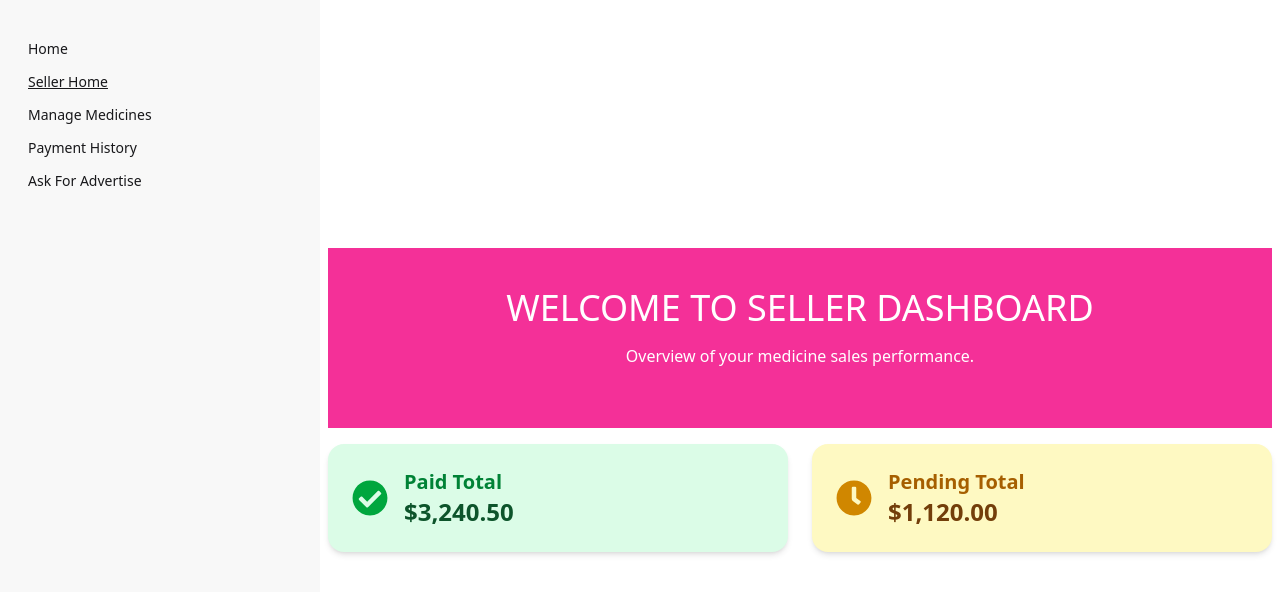
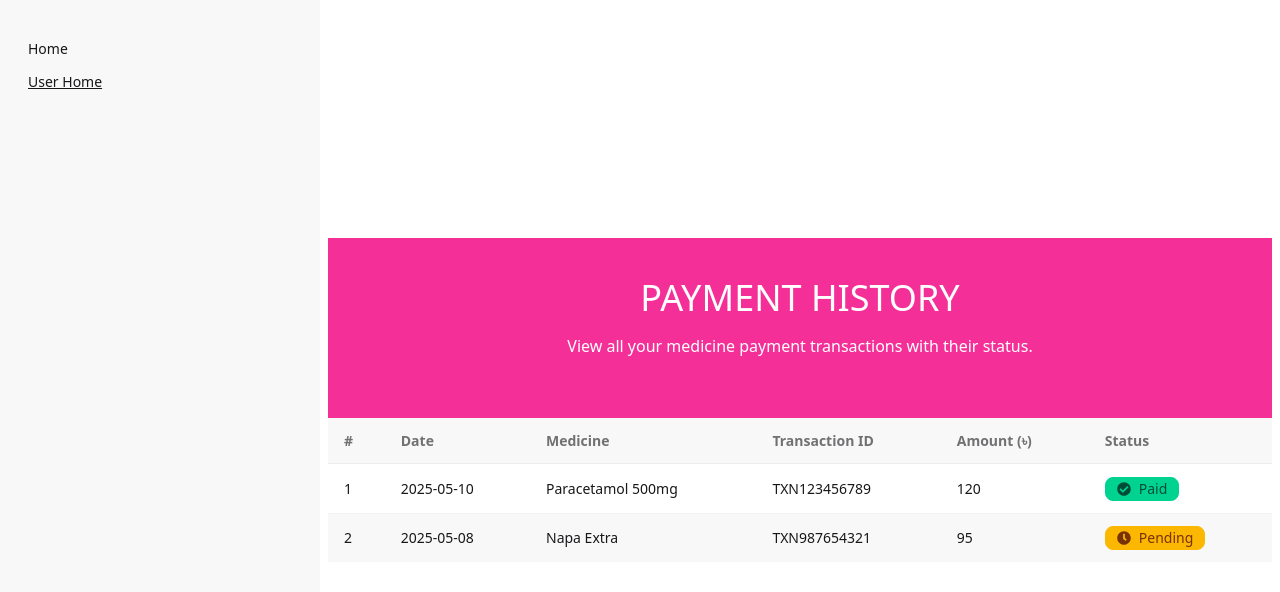
Before and after one commit to farahsamsi/MediTrust-client-side, a React (Vite) app: page /dashboard in a window 1280 px wide. Shown: the top 592 px of the page. Built offline with nearby package versions, Linux system fonts and the light colour scheme; no server answers; sample sign-in values are in the browser's storage.

Commit message:
added payemnt history page for user

```diff
--- a/src/Layout/Dashboards/DashboardLayout.jsx
+++ b/src/Layout/Dashboards/DashboardLayout.jsx
@@ -8,7 +8,7 @@ const DashboardLayout = () => {
   const [currentUser] = useUser();
 
   // TODO : get isSeller from server
-  const isSeller = true;
+  const isSeller = false;
 
   return (
     <div className="drawer lg:drawer-open">
@@ -133,6 +133,15 @@ const DashboardLayout = () => {
               </>
             )
           }
+          {!isAdmin && !isSeller && (
+            <>
+              <li>
+                <NavLink to="/dashboard" end>
+                  User Home
+                </NavLink>
+              </li>
+            </>
+          )}
         </ul>
       </div>
     </div>
--- a/src/Pages/DashboardPages/DashboardHome.jsx
+++ b/src/Pages/DashboardPages/DashboardHome.jsx
@@ -1,12 +1,13 @@
 import useAdmin from "../../Hooks/useAdmin";
 import AdminHome from "./Admin/AdminHome";
 import SellerHome from "./Seller/SellerHome";
+import PaymentHistory from "./User/PaymentHistory";
 
 const DashboardHome = () => {
   // const [isAdmin] = useAdmin();
   const isAdmin = false;
 
-  const isSeller = true;
+  const isSeller = false;
   return (
     <div className="w-full px-1">
       {/* Admin home content */}
@@ -15,6 +16,7 @@ const DashboardHome = () => {
       {isSeller && <SellerHome></SellerHome>}
 
       {/* user home content */}
+      {!isAdmin && !isSeller && <PaymentHistory></PaymentHistory>}
     </div>
   );
 };
--- /dev/null
+++ b/src/Pages/DashboardPages/User/PaymentHistory.jsx
@@ -0,0 +1,72 @@
+import { FaCheckCircle, FaClock } from "react-icons/fa";
+import DashboardBanner from "../../Shared/DashboardBanner";
+
+const PaymentHistory = () => {
+  // TODO: Dummy payment history data
+  const payments = [
+    {
+      id: 1,
+      date: "2025-05-10",
+      medicine: "Paracetamol 500mg",
+      transactionId: "TXN123456789",
+      amount: 120,
+      status: "paid",
+    },
+    {
+      id: 2,
+      date: "2025-05-08",
+      medicine: "Napa Extra",
+      transactionId: "TXN987654321",
+      amount: 95,
+      status: "pending",
+    },
+  ];
+
+  return (
+    <section className="w-full px-1">
+      <DashboardBanner
+        heading="Payment History"
+        subHeading="View all your medicine payment transactions with their status."
+      ></DashboardBanner>
+
+      <div className="overflow-x-auto">
+        <table className="table w-full table-zebra">
+          <thead className="bg-base-200">
+            <tr>
+              <th>#</th>
+              <th>Date</th>
+              <th>Medicine</th>
+              <th>Transaction ID</th>
+              <th>Amount (৳)</th>
+              <th>Status</th>
+            </tr>
+          </thead>
+          <tbody>
+            {payments.map((payment, index) => (
+              <tr key={payment.id}>
+                <td>{index + 1}</td>
+                <td>{payment.date}</td>
+                <td>{payment.medicine}</td>
+                <td>{payment.transactionId}</td>
+                <td>{payment.amount}</td>
+                <td>
+                  {payment.status === "paid" ? (
+                    <span className="badge badge-success gap-2">
+                      <FaCheckCircle /> Paid
+                    </span>
+                  ) : (
+                    <span className="badge badge-warning gap-2">
+                      <FaClock /> Pending
+                    </span>
+                  )}
+                </td>
+              </tr>
+            ))}
+          </tbody>
+        </table>
+      </div>
+    </section>
+  );
+};
+
+export default PaymentHistory;
```
